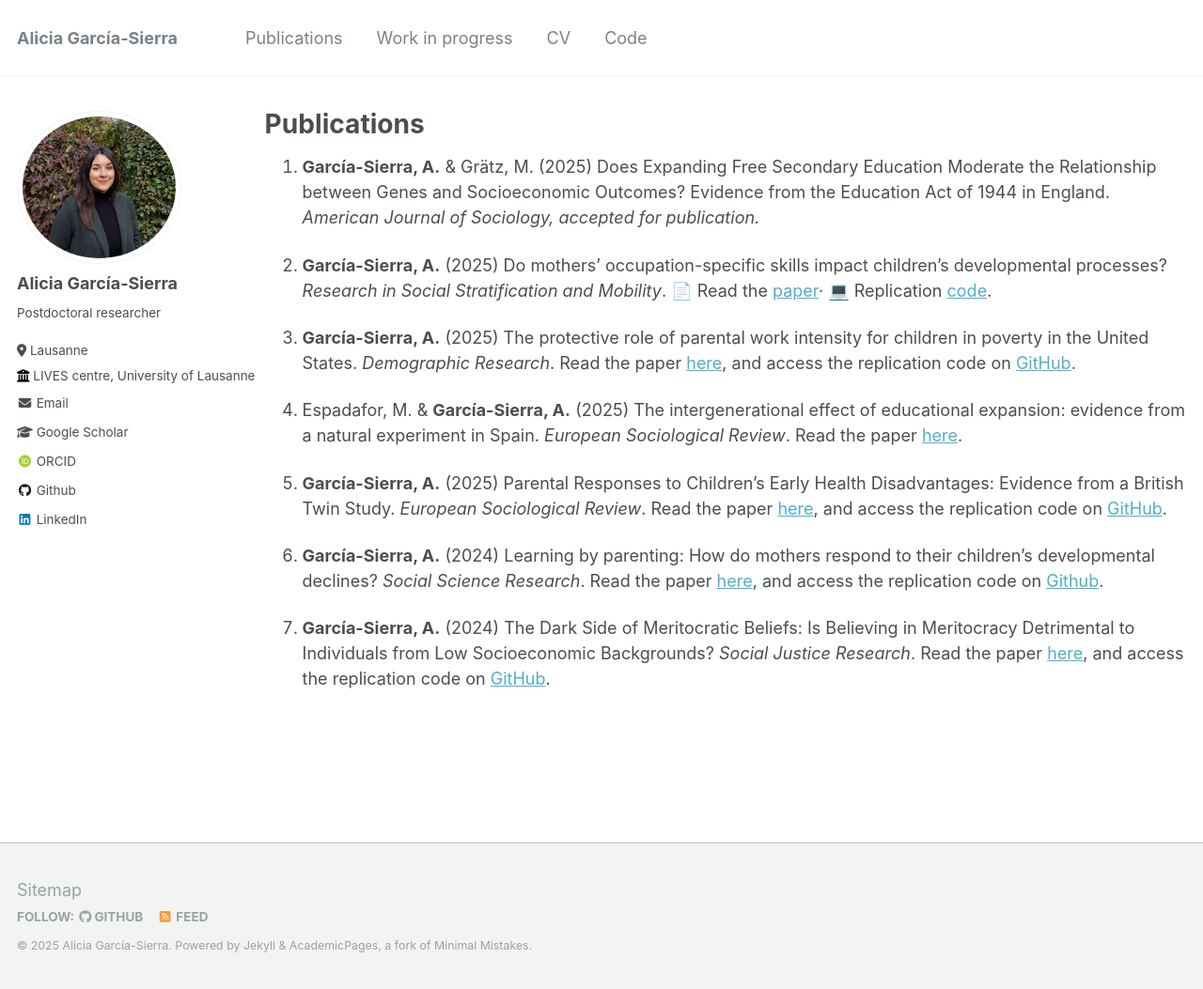
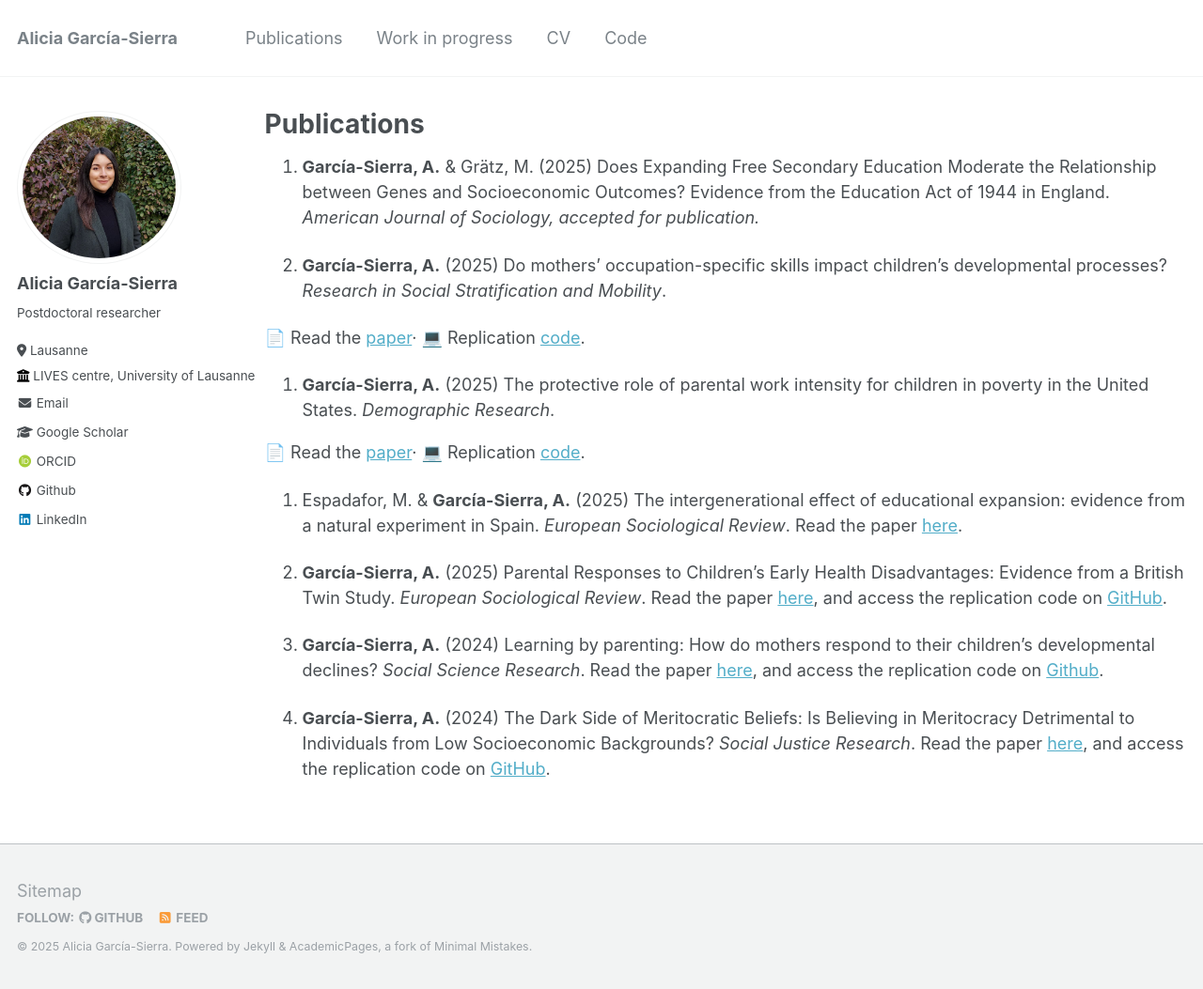
Before and after one commit to aliciagarciasierra/aliciagarciasierra.github.io, a Jekyll site: the page built from _pages/publications.md, in a window 1280 px wide and 1053 px high. Shown: the whole window at 94% size. Built offline with Jekyll 4.4.1, drawn with Linux system fonts in a browser that asks for light colours; some web fonts are replaced.

Commit message:
Update publications.md

```diff
--- a/_pages/publications.md
+++ b/_pages/publications.md
@@ -8,10 +8,12 @@
 7. **García-Sierra, A.** & Grätz, M. (2025) Does Expanding Free Secondary Education Moderate the Relationship between Genes and Socioeconomic Outcomes? Evidence from the Education Act of 1944 in England. _American Journal of Sociology, accepted for publication._
 
 6. **García-Sierra, A.** (2025) Do mothers’ occupation-specific skills impact children’s developmental processes? _Research in Social Stratification and Mobility_.
+
 📄 Read the [paper](https://www.sciencedirect.com/science/article/pii/S0276562425000939)· 💻 Replication [code](https://github.com/aliciagarciasierra/MOTHERS_SKILLS).
 
 5. **García-Sierra, A.** (2025) The protective role of parental work intensity for children in poverty in the United States. _Demographic Research_.
-Read the paper [here](https://www.demographic-research.org/articles/volume/53/4), and access the replication code on [GitHub](https://github.com/aliciagarciasierra/Parental_Work_Intensity).
+
+📄 Read the [paper](https://www.demographic-research.org/articles/volume/53/4)· 💻 Replication [code](https://github.com/aliciagarciasierra/Parental_Work_Intensity).
 
 4. Espadafor, M. & **García-Sierra, A.** (2025) The intergenerational effect of educational expansion: evidence from a natural experiment in Spain. _European Sociological Review_.
 Read the paper [here](https://academic.oup.com/esr/article/41/5/706/8107684).
```
